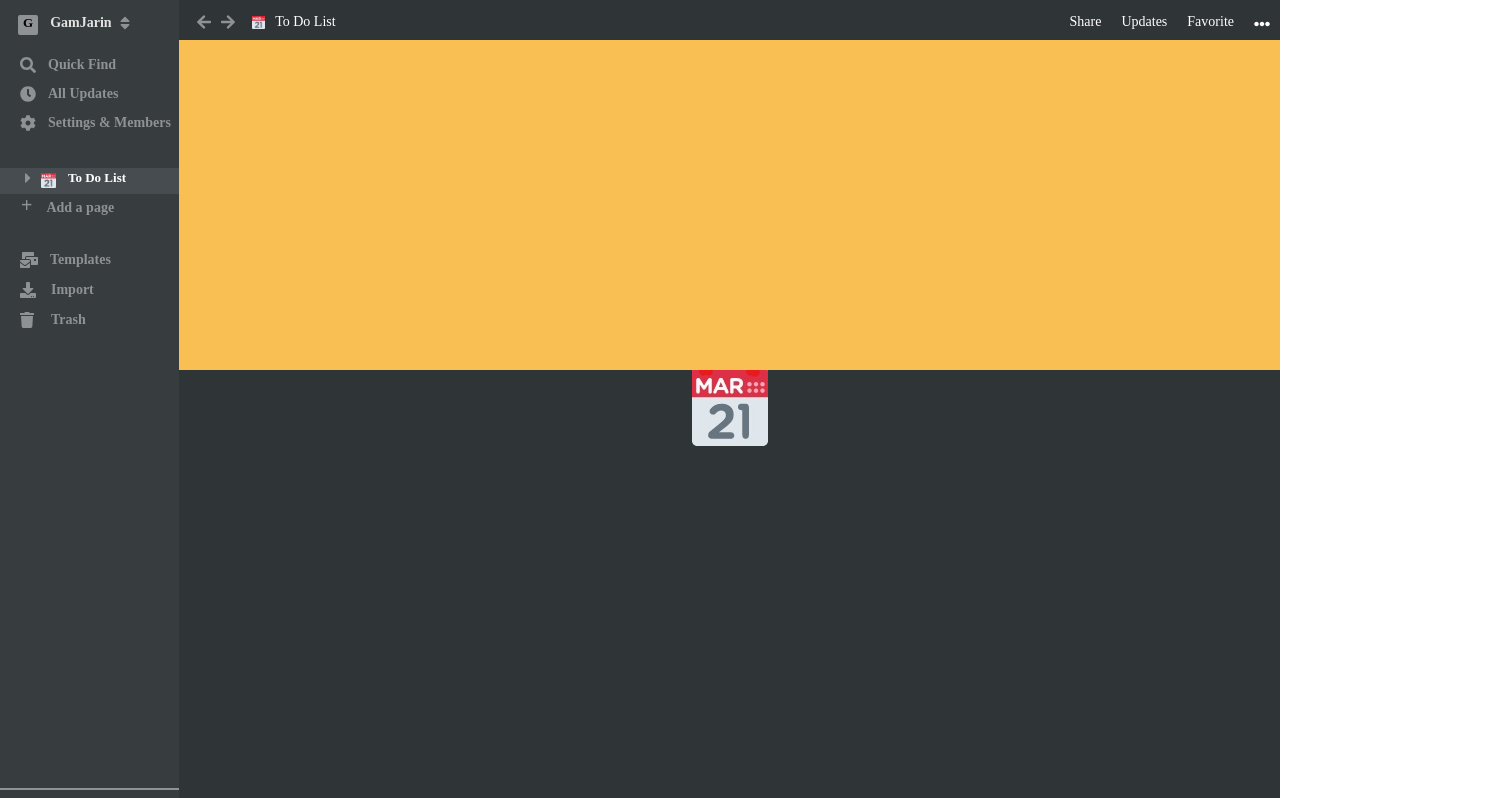
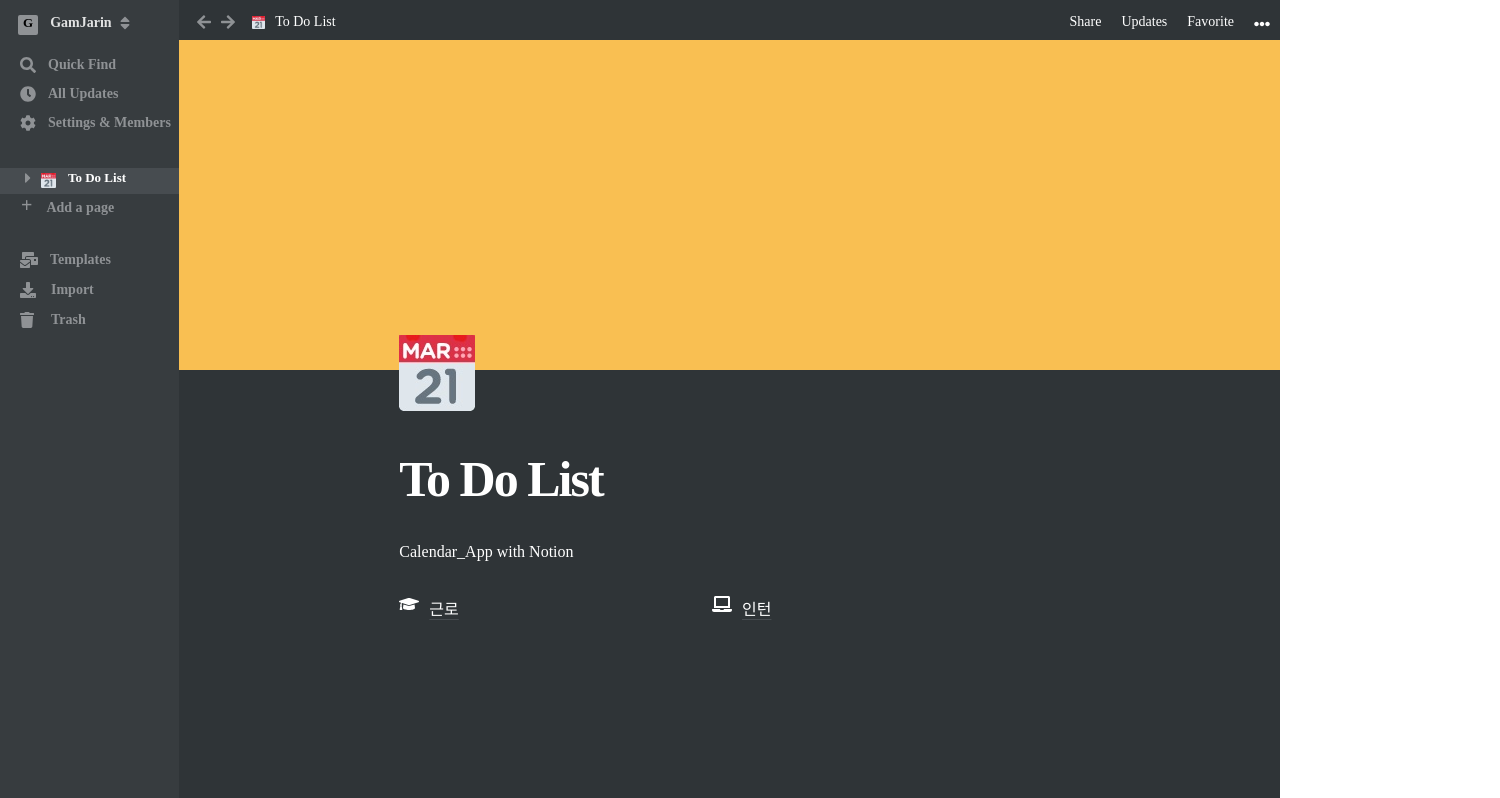
Before and after one commit to JangIBin/Calendar_App, a React (Create React App) app: page / in a window 1280 px wide. Shown: the top 798 px of the page, 1500 px wide, since content can reach past the window. Built offline with nearby package versions, Linux system fonts and the light colour scheme.

Commit message:
12/30  main title, subtitle and icon added

```diff
--- a/src/App.css
+++ b/src/App.css
@@ -1,6 +1,6 @@
-.App {
+/* .App {
   text-align: center;
-}
+} */
 
 /* sidebar */
 .sidebar {
@@ -163,6 +163,10 @@
   margin-left: 17px;
 }
 
+.empty {
+  height: 60%;
+}
+
 hr{
   border: 1px solid #8f9295;
 }
@@ -248,9 +252,66 @@
 }
 
 .main-background-2 {
-  top: 50%;
   background-color: #2f3437;
   width: 86%;
   height: 1100px;
   margin-left: 14%;
 }
+
+.main .main-background-2 img {
+  position: relative;
+  left: 20%;
+  bottom: 35px;
+}
+
+.main .main-background-2 .main-title {
+  position: relative;
+  left: 20%;
+  color: #ffffff;
+  font-size: 50px;
+  font-weight: bold;
+  letter-spacing: -2px;
+}
+
+.main .main-background-2 .main-subtitle {
+  position: relative;
+  left: 20%;
+  top: 35px;
+  color: #ffffff;
+}
+
+.main .main-background-2 .main-icon {
+  display: flex;
+}
+
+.main .main-background-2 .main-icon .icon-school {
+  display: flex;
+  position: relative;
+  left: 20%;
+  top: 70px;
+  color: #ffffff;
+  font-size: 16px;
+}
+
+.main .main-background-2 .main-icon .icon-school p {
+  margin-left: 10px;
+  text-decoration: underline;
+  text-underline-position: under;
+  text-decoration-color: #474c50;
+}
+
+.main .main-background-2 .main-icon .icon-company {
+  display: flex;
+  position: relative;
+  left: 43%;
+  top: 70px;
+  color: #ffffff;
+  font-size: 16px;
+}
+
+.main .main-background-2 .main-icon .icon-company p {
+  margin-left: 10px;
+  text-decoration: underline;
+  text-underline-position: under;
+  text-decoration-color: #474c50;
+}
--- a/src/App.js
+++ b/src/App.js
@@ -13,10 +13,10 @@
   faTrash,
   faArrowLeft,
   faArrowRight,
-  faEllipsisH
+  faEllipsisH,
+  faGraduationCap,
+  faLaptop
 } from "@fortawesome/free-solid-svg-icons";
-
-const ICONS = [faSort];
 
 function App() {
   return (
@@ -67,7 +67,7 @@
                 <div className="service-name_3">Trash</div>
             </div>
         </div>
-        <br /><br /><br /><br /><br /><br /><br /><br /><br /><br /><br /><br /><br /><br /><br /><br /><br /><br /><br /><br /><br /><br /><br /><br /><br />
+        <div className="empty"></div>
         <hr />
         <div className="sidebar-footer">
             <p>+</p>
@@ -95,6 +95,22 @@
         <div className="main-background-1"></div>
         <div className="main-background-2">
             <img src={img} />
+            <div className="main-title">
+                To Do List
+            </div>
+            <div className="main-subtitle">
+                Calendar_App with Notion
+            </div>
+            <div className="main-icon">
+                <div className="icon-school">
+                    <FontAwesomeIcon icon={faGraduationCap} />
+                    <p>근로</p>
+                </div>
+                <div className="icon-company">
+                    <FontAwesomeIcon icon={faLaptop} />
+                    <p>인턴</p>
+                </div>
+            </div>
         </div>
     </div>
     </div>
```
Also changed, not shown: 1 other file (tests, documents, lock files or other folders).
